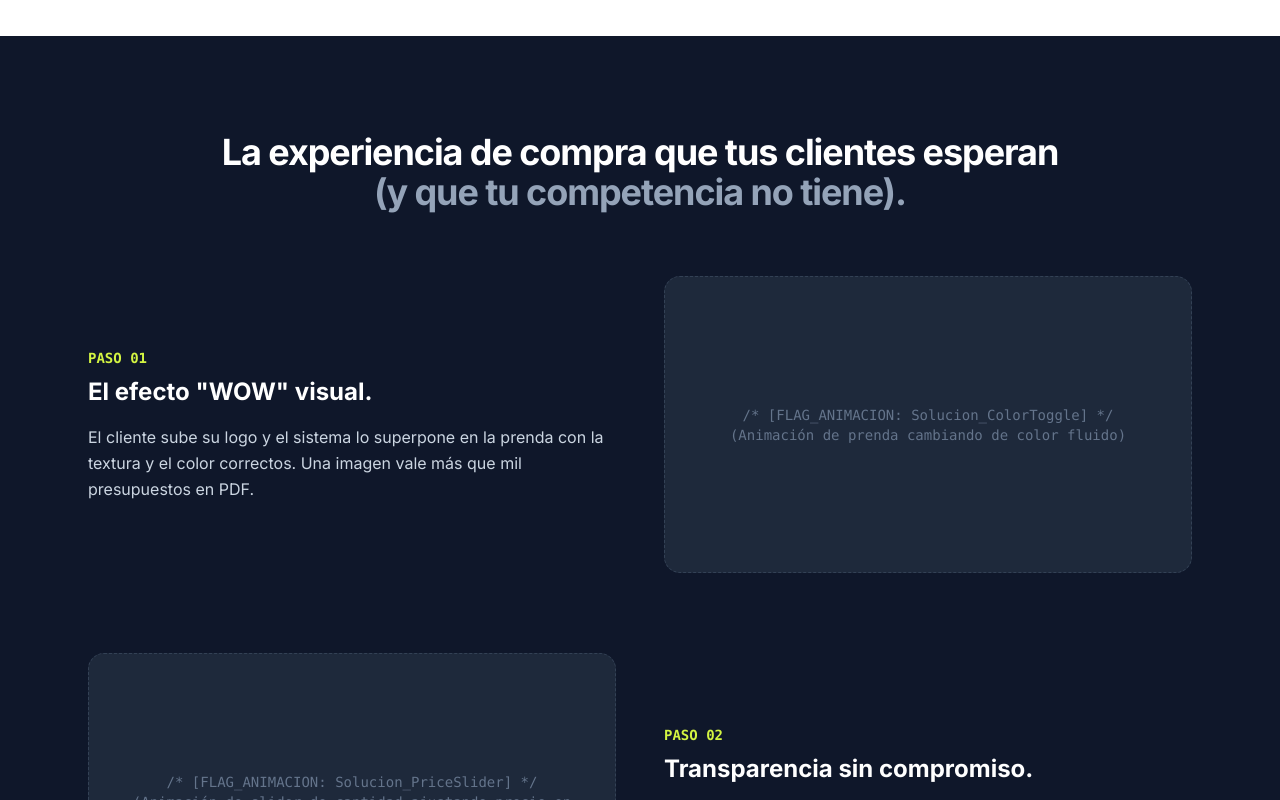
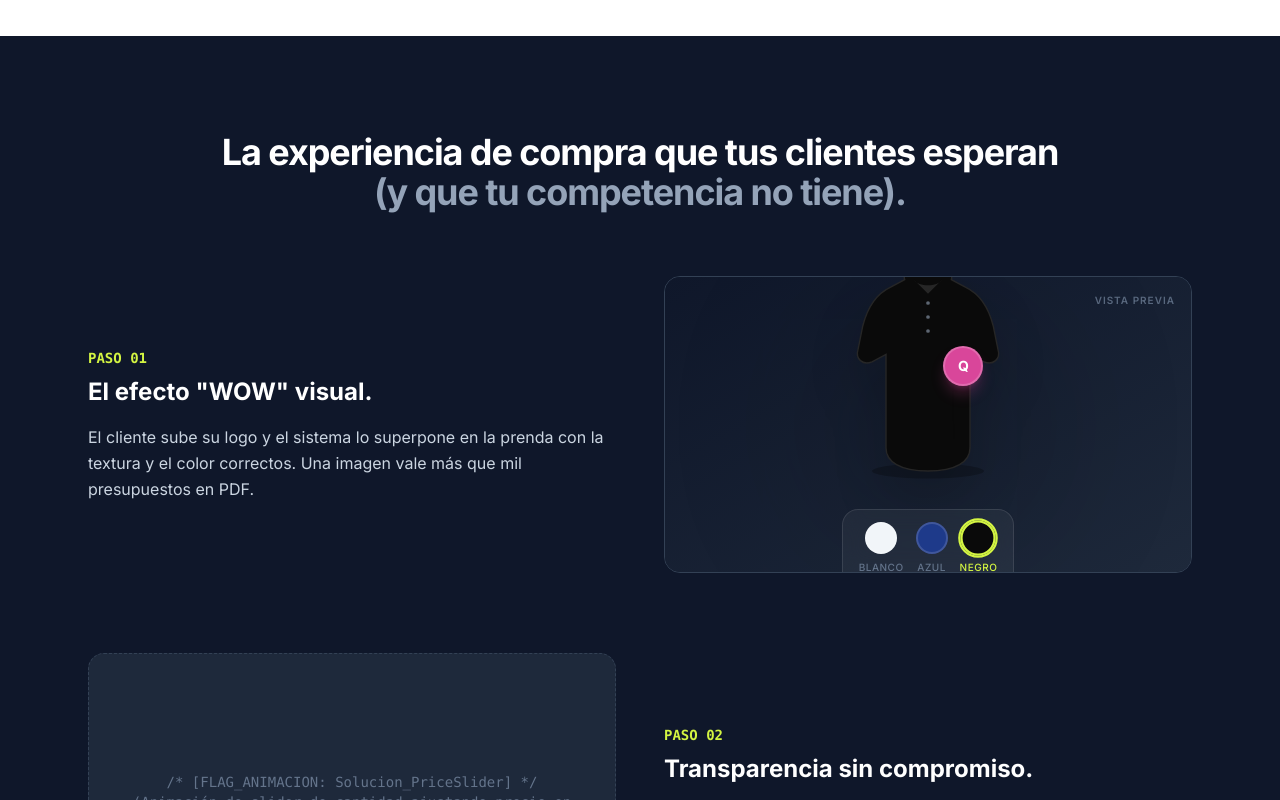
Before and after one commit to horaciogabriel92-art/quotix-webs-ejemplos, a Next.js app: page / in a window 1280 px wide. Shown: the part 1460-2260 px from the top of the page. Built offline with nearby package versions, Linux system fonts and the light colour scheme.

Commit message:
feat: animacion ColorToggle — selector de colores con polo SVG y logo superpuesto

```diff
--- a/src/app/page.tsx
+++ b/src/app/page.tsx
@@ -2,6 +2,7 @@ import { Button } from "@/components/ui/button";
 import Link from "next/link";
 import { WHATSAPP_URL } from "@/lib/config";
 import LeadNotification from "@/components/animations/LeadNotification";
+import ColorToggle from "@/components/animations/ColorToggle";
 
 export default function LandingPage() {
   return (
@@ -115,13 +116,8 @@ export default function LandingPage() {
                     El cliente sube su logo y el sistema lo superpone en la prenda con la textura y el color correctos. Una imagen vale más que mil presupuestos en PDF.
                   </p>
                 </div>
-                <div className="bg-[#1e293b] rounded-2xl border border-[#334155] p-6 aspect-video flex items-center justify-center border-dashed">
-                  {/* [FLAG_ANIMACION: Solucion_ColorToggle - Animación de un selector de colores cambiando instantáneamente el color de una prenda de fondo mientras el logo permanece intacto] */}
-                  <span className="text-slate-500 font-mono text-sm text-center">
-                    {`/* [FLAG_ANIMACION: Solucion_ColorToggle] */`}
-                    <br/>
-                    (Animación de prenda cambiando de color fluido)
-                  </span>
+                <div className="rounded-2xl overflow-hidden aspect-video border border-[#334155]">
+                  <ColorToggle />
                 </div>
               </div>
 
--- /dev/null
+++ b/src/components/animations/ColorToggle.tsx
@@ -0,0 +1,155 @@
+"use client";
+
+import { useState, useEffect } from "react";
+import { motion, AnimatePresence } from "motion/react";
+
+const COLORS = [
+  { id: "white", label: "Blanco", fill: "#f1f5f9", stroke: "#cbd5e1" },
+  { id: "blue", label: "Azul", fill: "#1e3a8a", stroke: "#172554" },
+  { id: "black", label: "Negro", fill: "#0a0a0a", stroke: "#262626" },
+];
+
+export default function ColorToggle() {
+  const [index, setIndex] = useState(0);
+  const [showLogo, setShowLogo] = useState(false);
+
+  useEffect(() => {
+    const interval = setInterval(() => {
+      setIndex((prev) => {
+        const next = (prev + 1) % COLORS.length;
+        if (next === 2) setShowLogo(true);
+        return next;
+      });
+    }, 2400);
+    return () => clearInterval(interval);
+  }, []);
+
+  const active = COLORS[index];
+
+  return (
+    <div className="relative w-full h-full bg-gradient-to-br from-[#0f172a] to-[#1e293b] flex flex-col items-center justify-center overflow-hidden">
+      {/* Glow ambiental */}
+      <div className="absolute inset-0 pointer-events-none">
+        <motion.div
+          animate={{ backgroundColor: active.fill }}
+          transition={{ duration: 0.6 }}
+          className="absolute top-1/2 left-1/2 -translate-x-1/2 -translate-y-1/2 w-56 h-56 rounded-full blur-[80px] opacity-20"
+        />
+      </div>
+
+      {/* Polo SVG */}
+      <div className="relative z-10 w-48 h-56">
+        <svg viewBox="0 0 200 240" className="w-full h-full drop-shadow-2xl">
+          {/* Sombra proyectada sutil */}
+          <ellipse cx="100" cy="225" rx="60" ry="8" fill="#000" opacity="0.25" />
+
+          {/* Cuerpo del polo */}
+          <motion.path
+            d="M75 20
+               C75 20, 70 5, 100 5
+               C130 5, 125 20, 125 20
+               L140 28
+               C155 35, 165 50, 170 70
+               L175 95
+               C178 105, 170 112, 160 108
+               L145 100
+               L145 200
+               C145 215, 130 225, 100 225
+               C70 225, 55 215, 55 200
+               L55 100
+               L40 108
+               C30 112, 22 105, 25 95
+               L30 70
+               C35 50, 45 35, 60 28
+               Z"
+            animate={{ fill: active.fill }}
+            transition={{ duration: 0.55, ease: "easeInOut" }}
+            stroke={active.stroke}
+            strokeWidth="1.5"
+          />
+
+          {/* Cuello (interior) */}
+          <motion.path
+            d="M85 20 C90 28, 110 28, 115 20 L100 35 Z"
+            animate={{ fill: active.stroke }}
+            transition={{ duration: 0.55, ease: "easeInOut" }}
+          />
+
+          {/* Botones */}
+          <circle cx="100" cy="45" r="2" fill="#94a3b8" opacity="0.6" />
+          <circle cx="100" cy="60" r="2" fill="#94a3b8" opacity="0.6" />
+          <circle cx="100" cy="75" r="2" fill="#94a3b8" opacity="0.6" />
+
+          {/* Pliegue sutil derecho */}
+          <path
+            d="M130 90 Q125 140 128 190"
+            fill="none"
+            stroke="#000"
+            strokeWidth="1"
+            opacity="0.08"
+          />
+        </svg>
+
+        {/* Logo superpuesto (pecho izquierdo) */}
+        <AnimatePresence>
+          {showLogo && (
+            <motion.div
+              initial={{ scale: 0, opacity: 0, rotate: -10 }}
+              animate={{ scale: 1, opacity: 1, rotate: 0 }}
+              exit={{ scale: 0, opacity: 0 }}
+              transition={{ type: "spring", stiffness: 260, damping: 20, delay: 0.15 }}
+              className="absolute top-[38%] left-[58%] -translate-x-1/2 -translate-y-1/2"
+            >
+              <div className="w-10 h-10 rounded-full bg-[#d9469a] flex items-center justify-center shadow-lg shadow-[#d9469a]/30 border-2 border-white/20">
+                <span className="text-white font-bold text-sm leading-none">Q</span>
+              </div>
+            </motion.div>
+          )}
+        </AnimatePresence>
+      </div>
+
+      {/* Selector de colores */}
+      <div className="relative z-10 mt-6 flex items-center gap-3 bg-white/5 backdrop-blur-md border border-white/10 rounded-2xl px-4 py-3">
+        {COLORS.map((c, i) => (
+          <button
+            key={c.id}
+            onClick={() => {
+              setIndex(i);
+              if (i === 2) setShowLogo(true);
+            }}
+            className="group flex flex-col items-center gap-1.5"
+          >
+            <motion.div
+              className="w-8 h-8 rounded-full border-2 cursor-pointer relative"
+              style={{ backgroundColor: c.fill, borderColor: i === index ? "#d4f542" : "rgba(255,255,255,0.15)" }}
+              whileHover={{ scale: 1.15 }}
+              whileTap={{ scale: 0.92 }}
+              animate={{ scale: i === index ? 1.1 : 1 }}
+              transition={{ duration: 0.2 }}
+            >
+              {i === index && (
+                <motion.div
+                  layoutId="color-ring"
+                  className="absolute -inset-1 rounded-full border-2 border-[#d4f542]"
+                  transition={{ type: "spring", stiffness: 300, damping: 25 }}
+                />
+              )}
+            </motion.div>
+            <span className={`text-[10px] font-medium uppercase tracking-wider ${i === index ? "text-[#d4f542]" : "text-[#64748b]"}`}>
+              {c.label}
+            </span>
+          </button>
+        ))}
+      </div>
+
+      {/* Label tipo "Vista Previa" */}
+      <motion.div
+        className="absolute top-4 right-4 text-[10px] font-semibold uppercase tracking-widest text-[#64748b]"
+        animate={{ opacity: [0.6, 1, 0.6] }}
+        transition={{ duration: 3, repeat: Infinity }}
+      >
+        Vista previa
+      </motion.div>
+    </div>
+  );
+}
```
